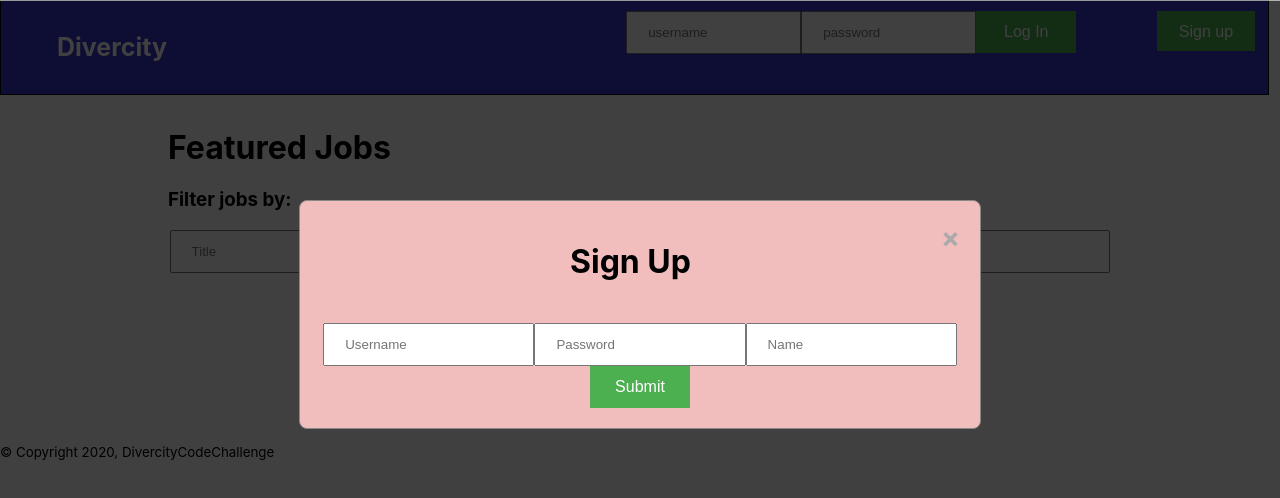
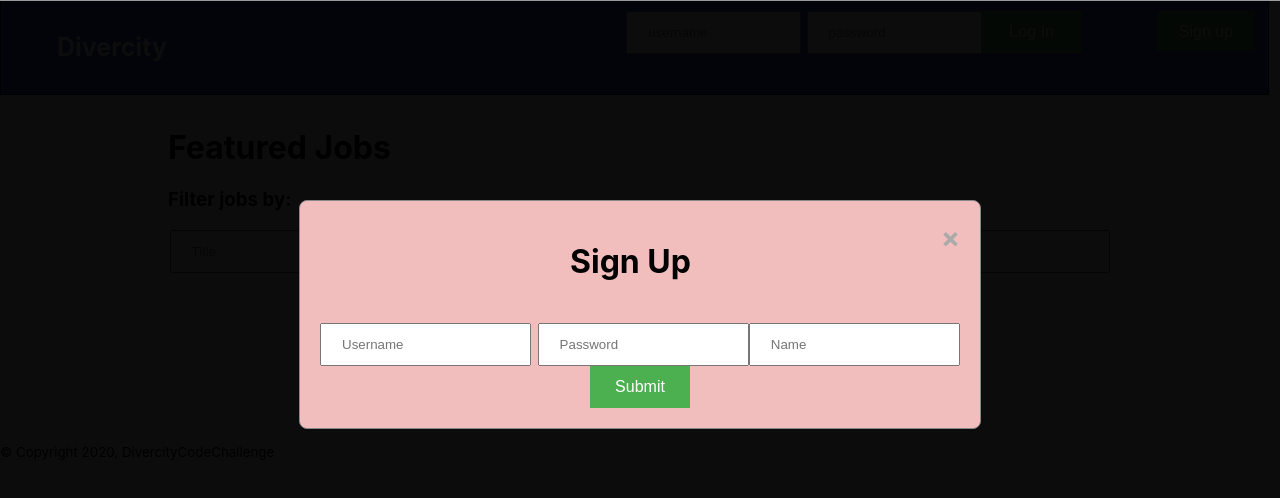
Before and after one commit to alirizvi061/divercity, a React (Create React App) app: page / in a window 1280 px wide. Both pictures are taken after a click on the button "Sign up". Shown: the top 498 px of the page. Built offline with nearby package versions, Linux system fonts and the light colour scheme; no server answers.

Commit message:
fixed the UX issue with the modal where the background wasn't dark enough

```diff
--- a/src/App.css
+++ b/src/App.css
@@ -107,13 +107,13 @@ input[type=text] {
 input[type=password] {
   width: 33%;
   padding: 12px 20px;
-  /* margin: 2%; */
+  margin-left: 1%;
   box-sizing: border-box;
 }
 input[type=textarea] {
   width: 20%;
   padding: 12px 20px;
-  margin: 2%;
+  margin-left: 1%;
   box-sizing: border-box;
 }
 
@@ -128,7 +128,8 @@ input[type=textarea] {
   padding-top: 200px;
   height: 100%;
   background-color: rgb(0,0,0);
-  background-color: rgba(0, 0, 0, 0.749);
+  /* border-top: 70px solid gray; */
+  background-color: rgba(0, 0, 0, 0.954);
   box-shadow: inset 0 1px 0 rgba(255, 255, 255, 0.6),
     0 22px 70px 4px rgba(0, 0, 0, 0.56), 0 0 0 1px rgba(0, 0, 0, 0.3); /*shadow effect*/
   text-align: center;
```
